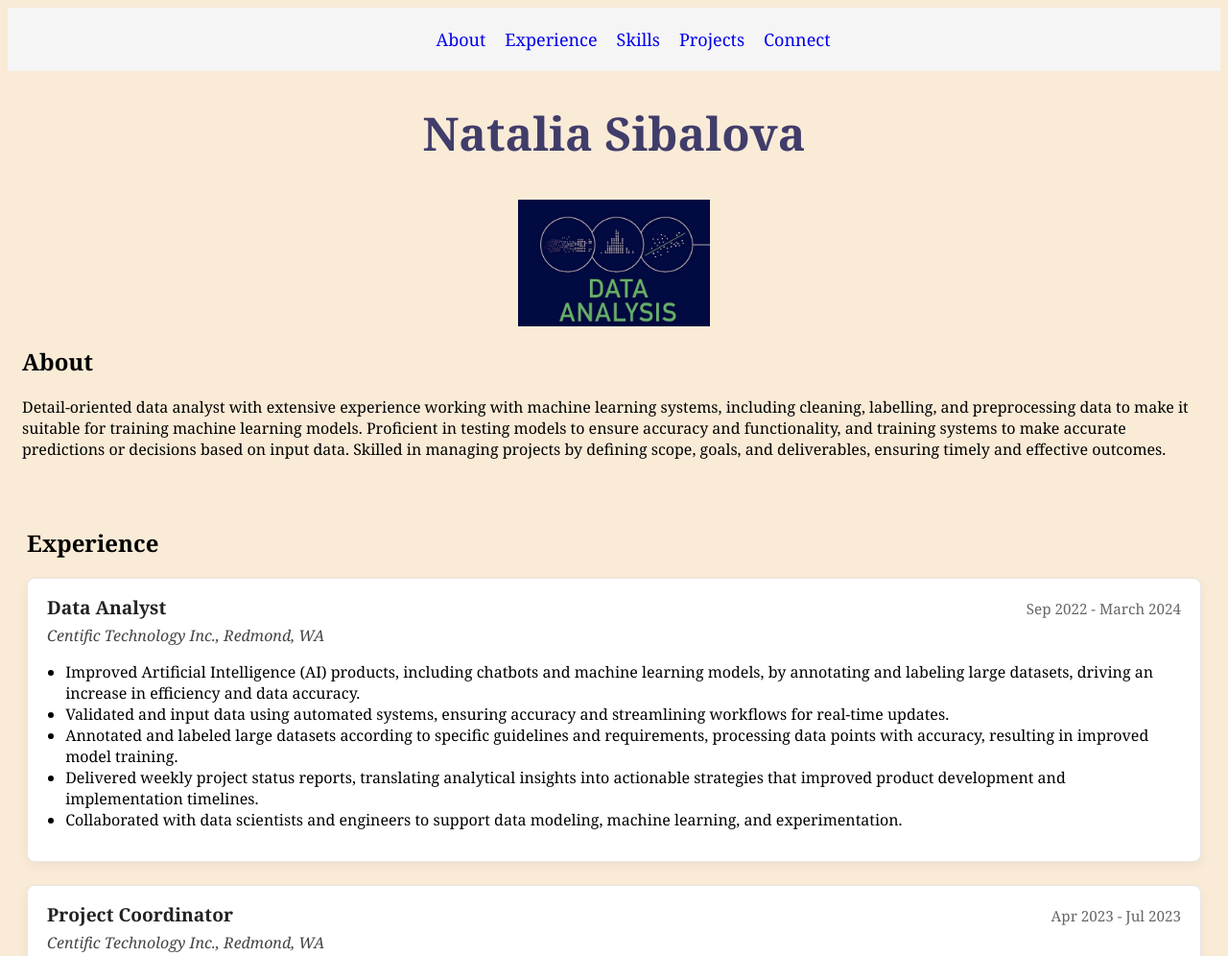
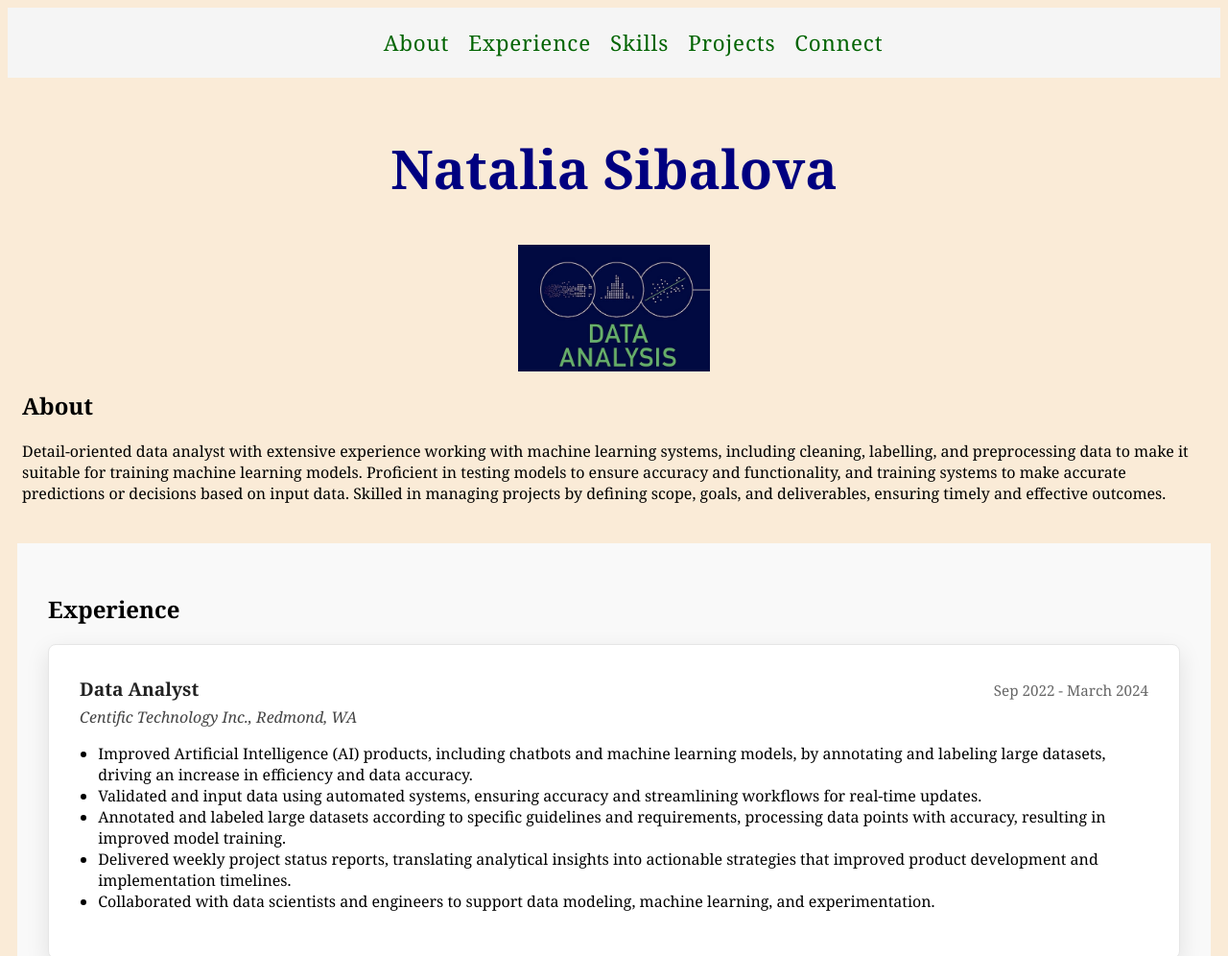
Before and after one commit to codedataflow/natalia-sibalova-luna, a plain HTML site: page index.html in a window 1280 px wide. Shown: the top 996 px of the page at 96% size. Drawn offline with Linux system fonts and the light colour scheme.

Commit message:
responsiveness added

```diff
--- a/css/index.css
+++ b/css/index.css
@@ -1,3 +1,6 @@
+/*======================================================*/
+/*MOBILE*/
+/*======================================================*/
 body {
    background-color: antiquewhite;
    color: black;
@@ -8,24 +11,25 @@ header {
   position: sticky;
   top: 0;
   background-color: whitesmoke;
-  padding: 5px;
+  padding: 0.3rem;
 }
 
 header nav ul {
   display: flex;
   justify-content: center;
-  gap: 20px;
+  gap: 1.25rem;
   list-style-type: none;
 }
 
 header nav a {
-  text-decoration: none; /* removes underline */
-  font-size: 18px;
+  text-decoration: none;
+  font-size: 1.125rem;
 }
 
 h1 {
     text-align: center;
-    font-size: 3em;
+    font-size: 1.5rem;
+    font-weight: 700;
     color: #030345bf;
 }
 
@@ -35,28 +39,28 @@ h1 {
 }
 
 section {
-    margin: 10px;
-    padding: 5px;
+    margin: 0.625rem;
+    padding: 0.3125rem;
 }
 
 #Experience {
-  margin: 20px 10px;
-  padding: 10px;
+  margin: 1.25rem 0.625rem;
+  padding: 0.625rem;
 }
 
 #Experience .job {
   background: #fff;
-  border: 1px solid #e6e6e6;
-  border-radius: 8px;
-  padding: 16px 20px;
+  border: 0.063rem solid #e6e6e6;
+  border-radius: 0.5rem;
+  padding: 1rem 1.25rem;
   margin-bottom: 1.5rem;
-  box-shadow: 0 4px 12px rgba(0,0,0,0.05);
+  box-shadow: 0 0.25rem 0.75rem rgba(0,0,0,0.05);
   transition: transform 0.2s ease, box-shadow 0.2s ease;
 }
 
 #Experience .job:hover {
-  transform: translateY(-4px);
-  box-shadow: 0 8px 20px rgba(0,0,0,0.08);
+  transform: translateY(-0.25rem);
+  box-shadow: 0 0.5rem 1.25rem rgba(0,0,0,0.08);
 }
 
 #Experience .job-header {
@@ -90,33 +94,6 @@ section {
   padding-left: 0;
 }
 
-/*
-#Experience ul {
-  list-style: none;
-  padding-left: 1rem;
-}
-
-#Experience p + ul {
-  background: #fff;
-  border: 1px solid #e6e6e6;
-  border-radius: 8px;
-  padding: 16px 20px;
-  margin-bottom: 1.5rem;
-  box-shadow: 0 4px 12px rgba(0,0,0,0.05);
-  transition: transform 0.2s ease, box-shadow 0.2s ease;
-}
-
-#Experience p + ul:hover {
-  transform: translateY(-4px);
-  box-shadow: 0 8px 20px rgba(0,0,0,0.08);
-}
-
-#Experience p {
-  font-weight: 600;
-  margin: 0.5rem 0 0.2rem;
-}
-*/
-
 #Connect{
     text-align: center;
 }
@@ -124,9 +101,10 @@ section {
 #Connect ul {
     list-style-type: none;
     padding: 0;
-    display: flex;
-    justify-content: center;
-    gap: 20px;
+    display: grid;
+    grid-template-columns: 1fr;
+    gap: 1rem;
+    justify-items: center;
 }
 
 #Connect a {
@@ -139,3 +117,61 @@ section {
     color: blueviolet;
     text-decoration: underline;
 }
+
+/*======================================================*/
+/*TABLET*/
+/*======================================================*/
+@media (min-width: 768px) {
+  /* 1st element: h1*/
+  h1 {
+    font-size: 2.5em;
+    color: darkslateblue;
+    margin-top: 3rem;
+  }
+
+  /* 2nd element: nav links*/
+  header nav a {
+    font-size: 1.25rem;
+    color: darkgreen;
+  }
+
+  /* 3rd element: Experience section*/
+  #Experience {
+    padding: 2rem;
+    background-color: #f9f9f9;
+  }
+
+  #Connect ul {
+    grid-template-columns: repeat(2, 1fr);
+    gap: 1rem;
+  }
+}
+
+/*======================================================*/
+/*DESKTOP*/
+/*======================================================*/
+@media (min-width: 1024px) {
+  /* 1st element: h1*/
+  h1 {
+    font-size: 3.5em;
+    color: navy;
+    margin-top: 3.5rem;
+  }
+
+  /* 2nd element: nav links*/
+  header nav a {
+    font-size: 1.4rem;
+    letter-spacing: 0.05rem;
+  }
+
+  /* 3rd element: Experience job*/
+  #Experience .job {
+    padding: 2rem;
+    box-shadow: 0 0.5rem 1.5rem rgba(0,0,0,0.1);
+  }
+
+  #Connect ul {
+    grid-template-columns: repeat(2, 1fr);
+    gap: 2.5rem;
+  }
+}
```
